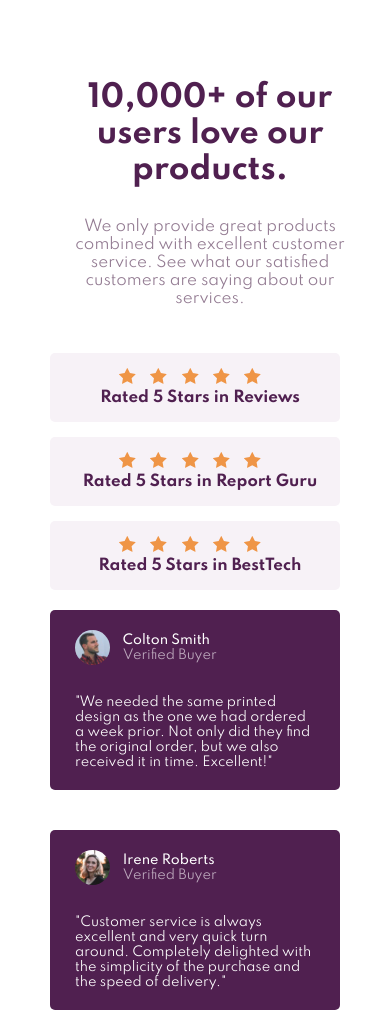
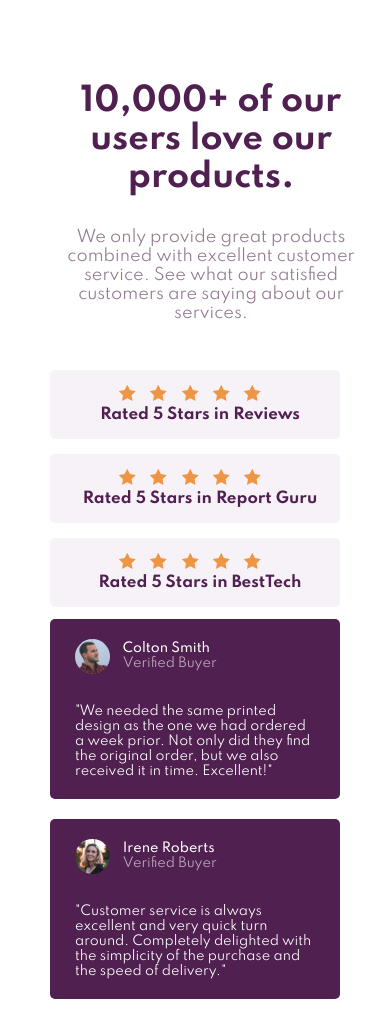
Before and after one commit to jeanPcr/social-proof-section-master, a plain HTML site: page index.html in a window 390 px wide. Shown: the top 1016 px of the page. Drawn offline with Linux system fonts and the light colour scheme.

Commit message:
create the testimony_item shif

```diff
--- a/index.html
+++ b/index.html
@@ -74,7 +74,7 @@
       <!--DOWN OF THE PAGE-->
       <div class="bottom">
         <div class="testimony">
-          <div class="testimony_item">
+          <div class="testimony_item profile_1">
             <div class="profile">
               <img class="profile_img" src="./images/image-colton.jpg" alt="" />
 
@@ -89,7 +89,7 @@
               received it in time. Excellent!"
             </p>
           </div>
-          <div class="testimony_item">
+          <div class="testimony_item profile_2">
             <div class="profile">
               <img class="profile_img" src="./images/image-irene.jpg" alt="" />
               <ul>
@@ -103,7 +103,7 @@
               speed of delivery."
             </p>
           </div>
-          <div class="testimony_item">
+          <div class="testimony_item profile_3">
             <div class="profile">
               <img class="profile_img" src="./images/image-anne.jpg" alt="" />
               <ul>
--- a/style.css
+++ b/style.css
@@ -1,4 +1,4 @@
-@import url('https://fonts.googleapis.com/css2?family=Spartan:wght@400;500;700&display=swap');
+@import url("https://fonts.googleapis.com/css2?family=Spartan:wght@400;500;700&display=swap");
 
 * {
   padding: 0;
@@ -6,16 +6,18 @@
   box-sizing: border-box;
 }
 
-
 body {
-    font-family: 'Spartan', sans-serif;
+  font-family: "Spartan", sans-serif;
   font-size: 15px;
-
+  display: flex;
+  align-items: center;
+  height: 100vh;
 }
 
 .container {
   margin: auto;
   width: 95%;
+  max-width: 1550px;
   padding: 50px;
   display: flex;
   flex-direction: column;
@@ -24,20 +26,22 @@ body {
 .top {
   display: flex;
   justify-content: space-between;
+  margin-bottom: 5%;
 }
 
-.down {}
-
+.down {
+}
 
 .description {
-
   color: hsl(303, 10%, 53%);
   margin: 2em 1em;
+  font-size: 1.3rem;
   width: 40%;
 }
 
 .description h1 {
   color: hsl(300, 43%, 22%);
+  font-size: 3rem;
   margin-bottom: 1em;
 }
 
@@ -50,7 +54,6 @@ body {
 }
 
 .rate_item {
-
   color: hsl(300, 43%, 22%);
   font-weight: 700;
   background: hsl(300, 24%, 96%);
@@ -63,7 +66,6 @@ body {
 
 .rate_item img {
   margin-right: 10px;
-
 }
 
 .rate_item p {
@@ -87,7 +89,6 @@ body {
   justify-content: center;
   flex-direction: row;
   margin: auto;
-
 }
 
 .testimony_item {
@@ -97,15 +98,21 @@ body {
   border-radius: 5px;
   margin: 20px;
   width: 100%;
+  max-width: 500px;
   text-align: initial;
   font-size: 0.8rem;
+}
+.profile_1 {
+  margin-top: -6%;
+}
+.profile_2 {
+  margin-top: -2%;
 }
 
 .profile {
   display: flex;
   align-items: center;
   margin-bottom: 30px;
-
 }
 
 .profile ul {
@@ -120,18 +127,16 @@ body {
 
 .name {
   font-weight: 500;
-
 }
 
 .function {
   font-weight: 400;
   color: hsla(300, 24%, 96%, 0.664);
-
 }
 
 @media only screen and (max-width: 950px) {
   body {
-        font-family: 'Spartan', sans-serif;
+    font-family: "Spartan", sans-serif;
     font-size: 15px;
     text-align: center;
   }
@@ -144,10 +149,16 @@ body {
 
   .top {
     flex-direction: column;
+    margin-bottom: 10%;
   }
 
   .description {
     width: 100%;
+    font-size: 1rem;
+  }
+  .description h1 {
+    width: 100%;
+    font-size: 2rem;
   }
 
   .rate_item {
@@ -158,10 +169,16 @@ body {
     flex-direction: column;
     width: 100%;
   }
+  .testimony_item {
+    max-width: 100%;
+  }
+  .profile_2,
+  .profile_3 {
+    margin-top: 0;
+  }
 
   .rate {
     width: 100%;
-
   }
 
   .item_2,
@@ -169,6 +186,4 @@ body {
     margin-left: 0;
     margin-right: 0;
   }
-
-
 }
```
Lines whose indentation alone changed are shown as unchanged.
